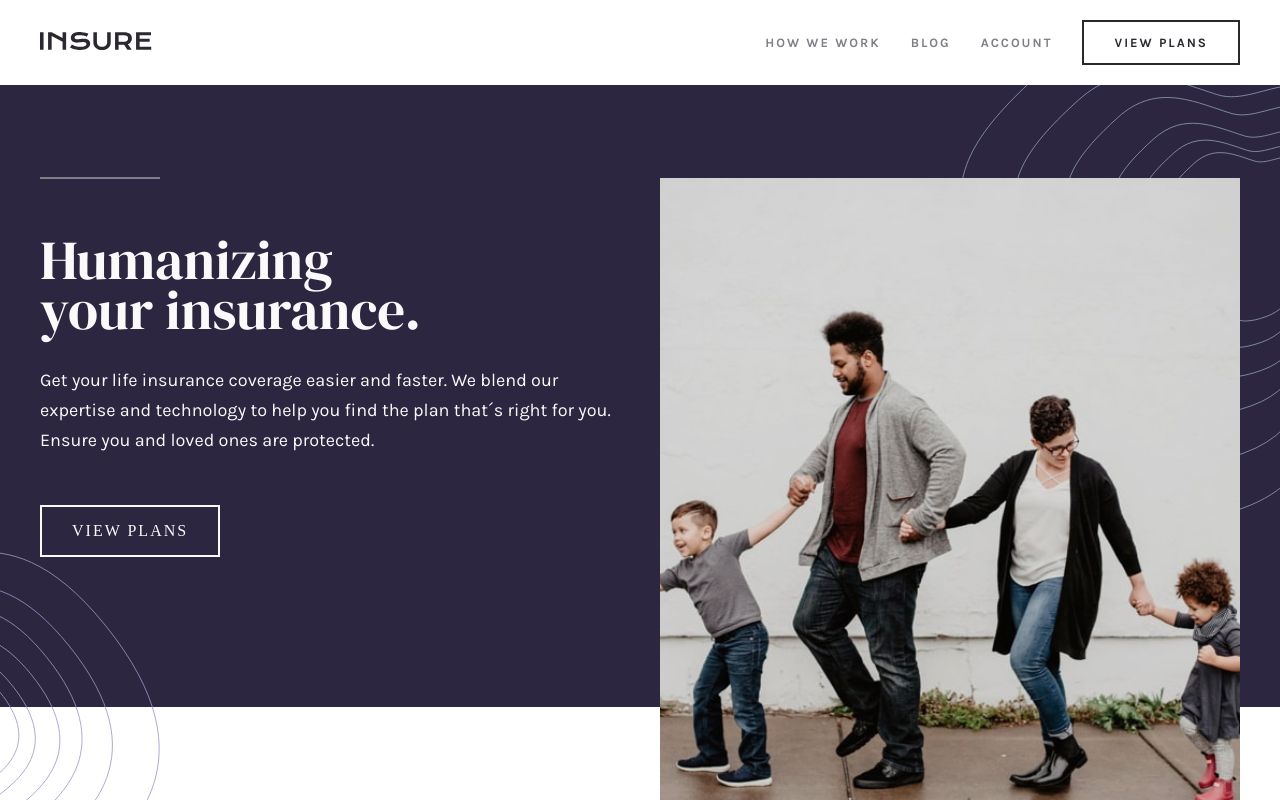
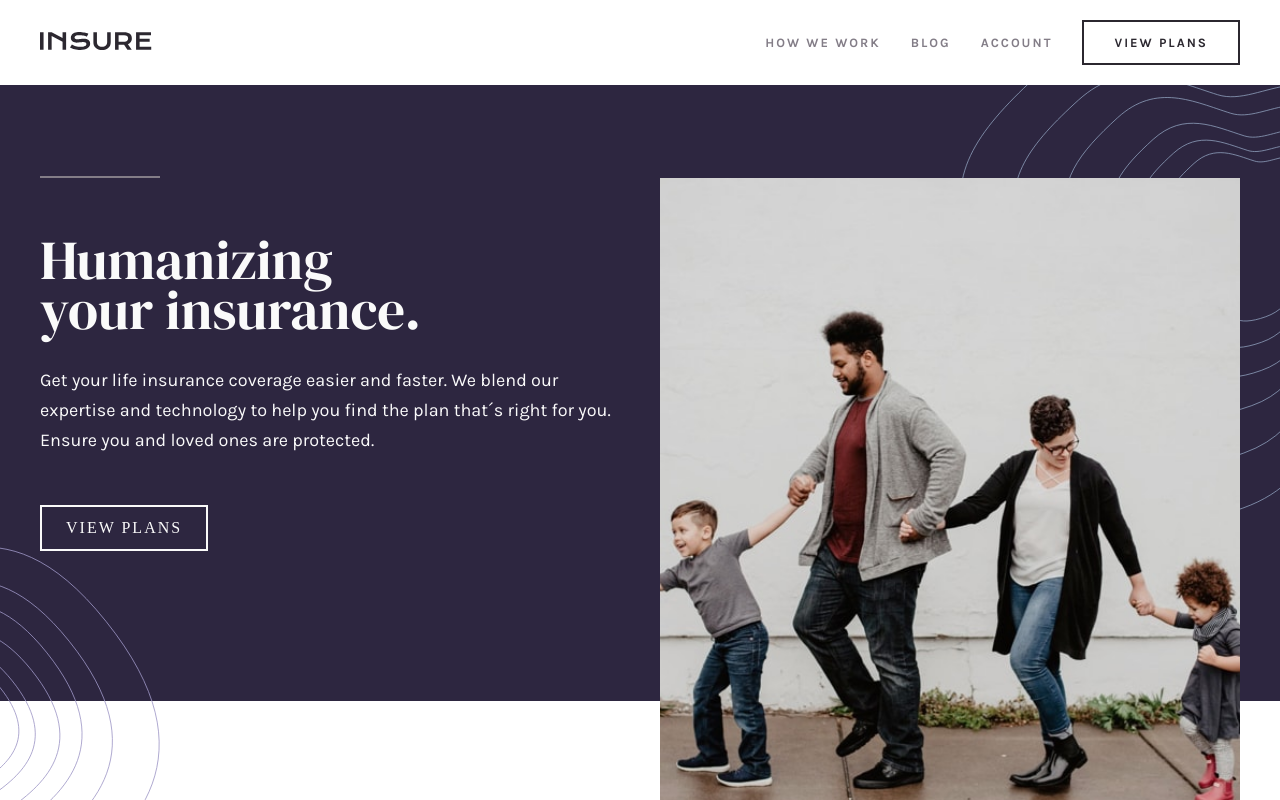
Before and after one commit to higor-costa/pagina-de-destino-insure, a React (Vite) app: page / in a window 1280 px wide. Shown: the top 800 px of the page. Built offline with nearby package versions, Linux system fonts and the light colour scheme.

Commit message:
Ajusta espaçamento interno do botão

```diff
--- a/src/style/components/Header.module.scss
+++ b/src/style/components/Header.module.scss
@@ -237,6 +237,9 @@ body {
     border: 2px solid currentColor;
     z-index: 1;
     transition: .3s;
+    @include device(xs) {
+      padding: 12px 24px;
+    }
 
     &:hover {
       background: $cinza-muito-claro;
```
